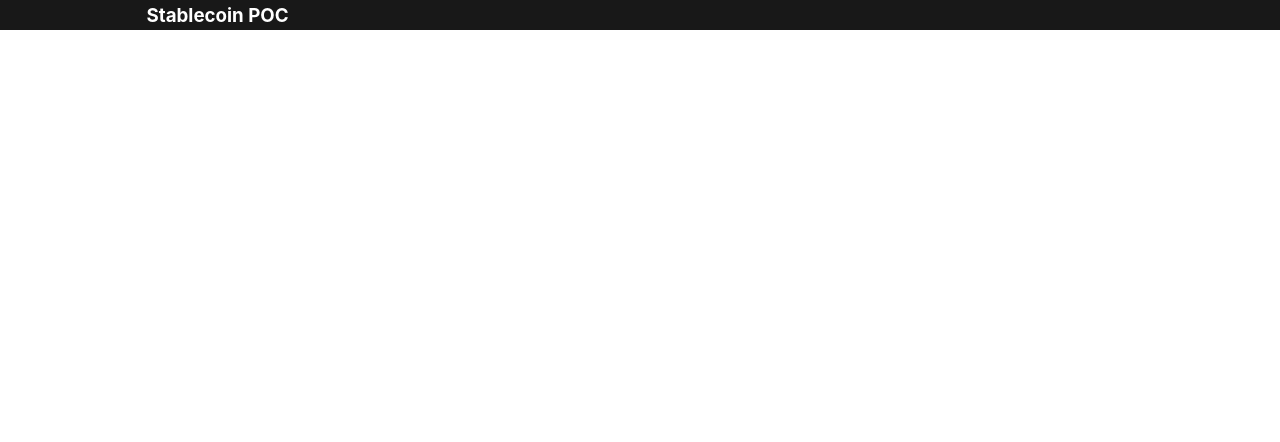
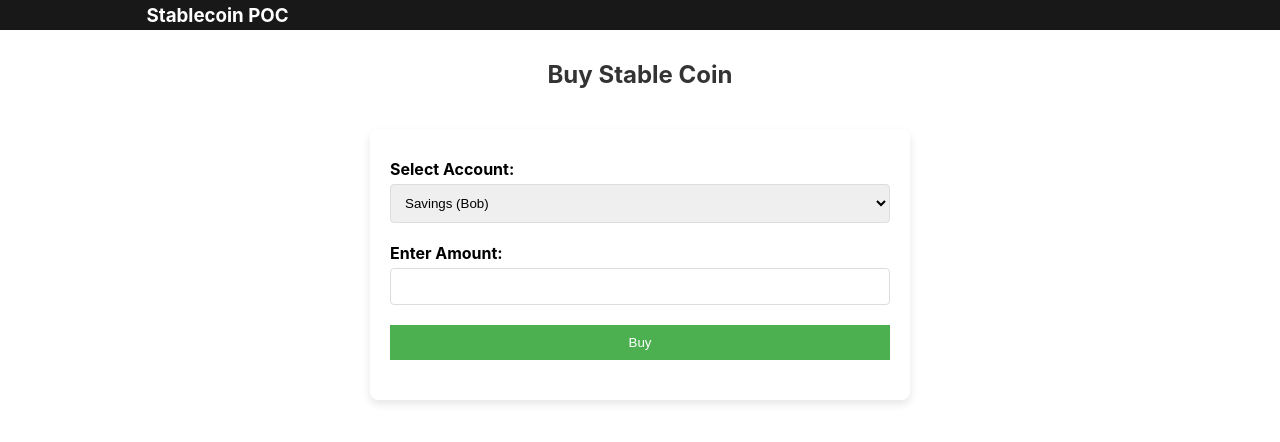
Before and after one commit to satbir544/stablecoin-poc, a React (Create React App) app: page /top-up in a window 1280 px wide. Before the commit this address had no page. Shown: the top 442 px of the page. Built offline with nearby package versions, Linux system fonts and the light colour scheme.

Commit message:
created top-up page

```diff
--- a/src/App.js
+++ b/src/App.js
@@ -2,6 +2,7 @@ import React from 'react';
 import './App.css';
 import Accounts from './accounts';
 import Beneficiaries from './beneficiaries';
+import TopUp from './topUp';
 import Nav from './Nav';
 import {BrowserRouter as Router, Route, Routes} from 'react-router-dom';
 
@@ -14,6 +15,7 @@ function App() {
           <Route path="/" element={<Accounts/>}/>
           <Route path="/accounts" element={<Accounts/>}/>
           <Route path="/beneficiaries" element={<Beneficiaries/>}/>
+          <Route path="/top-up" element={<TopUp/>}/>
         </Routes>
       </div>
     </Router>
--- a/src/accounts.css
+++ b/src/accounts.css
@@ -11,11 +11,15 @@
   text-align: center; /* Center the content in the container */
 }
 
+.content h2 {
+  margin-bottom: 40px;
+}
+
 .card {
   border: 1px solid #ccc;
   border-radius: 8px;
-  padding: 20px;
-  margin-top: 40px;
+  padding: 0px 20px 20px 20px;
+  margin-top: 20px;
   background-color: #fff;
   box-shadow: 0 4px 8px rgba(0, 0, 0, 0.1);
   text-align: left;
@@ -42,10 +46,26 @@
   border: none;
   padding: 10px;
   cursor: pointer;
+  border-radius: 4px;
 }
 
 .add-account-button button:hover {
   background-color: #E0C3FC;
+}
+
+.top-up-button button {
+  background-color: rgb(142, 226, 142);
+  color: black;
+  font-weight: bold;
+  border: none;
+  padding: 10px;
+  cursor: pointer;
+  border-radius: 4px;
+  margin-top: 10px;
+}
+
+.top-up-button button:hover {
+  background-color: rgb(96, 202, 96);
 }
 
 @media (min-width: 1000px) {
--- a/src/accounts.js
+++ b/src/accounts.js
@@ -2,6 +2,7 @@
 import React from 'react';
 import './accounts.css';
 import SideNav from './sideNav';
+import { Link } from 'react-router-dom';
 
 function Accounts() {
   return (
@@ -10,11 +11,24 @@ function Accounts() {
       <div className='content'>
         <h2>ACCOUNTS</h2>
 
-        {/* Sample Card */}
+        {/* Sample Card for savings account */}
         <div className='card'>
           <h3>Savings</h3>
           <p>Account Number: 1234</p>
-          <p>Balance: $1,000.00</p>
+          <p>Balance: $900.00</p>
+        </div>
+
+        {/* Sample Card for stablecoin account*/}
+        <div className='card'>
+          <h3>Stablecoin</h3>
+          <p>Account Number: 0.0.1234</p>
+          <p>Balance: 100.00</p>
+          {/*top up button*/}
+          <div className="top-up-button">
+            <Link to="/top-up">
+              <button>Top Up</button>
+            </Link>
+          </div>
         </div>
 
         {/* Create Account Button */}
--- /dev/null
+++ b/src/topUp.css
@@ -0,0 +1,61 @@
+/* src/topUp.css */
+.top-up-container {
+    display: flex;
+    flex-direction: column;
+    align-items: center;
+    height: 100vh;
+}
+
+.top-up-container h2 {
+    text-align: center;
+    color: #333;
+    margin-top: 60px;
+    margin-bottom: 20px; /* Add margin below h2 */
+}
+
+.buy-stable-coin-card {
+    text-align: left;
+    background-color: #ffffff;
+    box-shadow: 0 4px 8px rgba(0, 0, 0, 0.1);
+    border-radius: 8px;
+    padding: 20px;
+    padding-top: 30px;
+    max-width: 500px;
+    width: 100%;
+    margin-top: 20px; /* Add some margin between h2 and the card */
+}
+
+.top-up-container .form-group {
+    margin-bottom: 20px;
+}
+
+.top-up-container label {
+    display: block;
+    margin-bottom: 5px;
+    font-weight: bold;
+}
+
+.top-up-container select,
+input {
+    width: 100%;
+    padding: 10px;
+    border: 1px solid #ddd;
+    border-radius: 4px;
+}
+
+.top-up-container input {
+    width: calc(100% - 22px); /* Adjusted width to account for padding */
+}
+
+.top-up-container .form-group button {
+    background-color: #4caf50;
+    color: white;
+    border: none;
+    padding: 10px;
+    width: 100%;
+    cursor: pointer;
+}
+
+.top-up-container button:hover {
+    background-color: #45a049;
+}
--- /dev/null
+++ b/src/topUp.js
@@ -0,0 +1,53 @@
+// src/TopUp.js
+import React, { useState } from 'react';
+import { Link } from 'react-router-dom';
+import './topUp.css';
+
+function TopUp() {
+  const [selectedAccount, setSelectedAccount] = useState('Bob');
+  const [amount, setAmount] = useState('');
+
+  const handleAccountChange = (e) => {
+    setSelectedAccount(e.target.value);
+  };
+
+  const handleAmountChange = (e) => {
+    setAmount(e.target.value);
+  };
+
+  const handleBuyClick = (e) => {
+    e.preventDefault(); // Prevent the default form submission behavior
+
+    // Handle buy action here
+    console.log(`Buying ${amount} Stable Coin for ${selectedAccount}`);
+  };
+
+  return (
+    <div className="top-up-container">
+      <h2>Buy Stable Coin</h2>
+      <div className="buy-stable-coin-card">
+        <form>
+          <div className="form-group">
+            <label htmlFor="account">Select Account:</label>
+            <select id="account" value={selectedAccount} onChange={handleAccountChange}>
+              <option value="Bob">Savings (Bob)</option>
+              <option value="Rick">Savings (Rick)</option>
+              <option value="Steph">Savings (Steph)</option>
+            </select>
+          </div>
+
+          <div className="form-group">
+            <label htmlFor="amount">Enter Amount:</label>
+            <input type="text" id="amount" value={amount} onChange={handleAmountChange} />
+          </div>
+
+          <div className="form-group">
+            <button onClick={handleBuyClick}>Buy</button>
+          </div>
+        </form>
+      </div>
+    </div>
+  );
+}
+
+export default TopUp;
```
